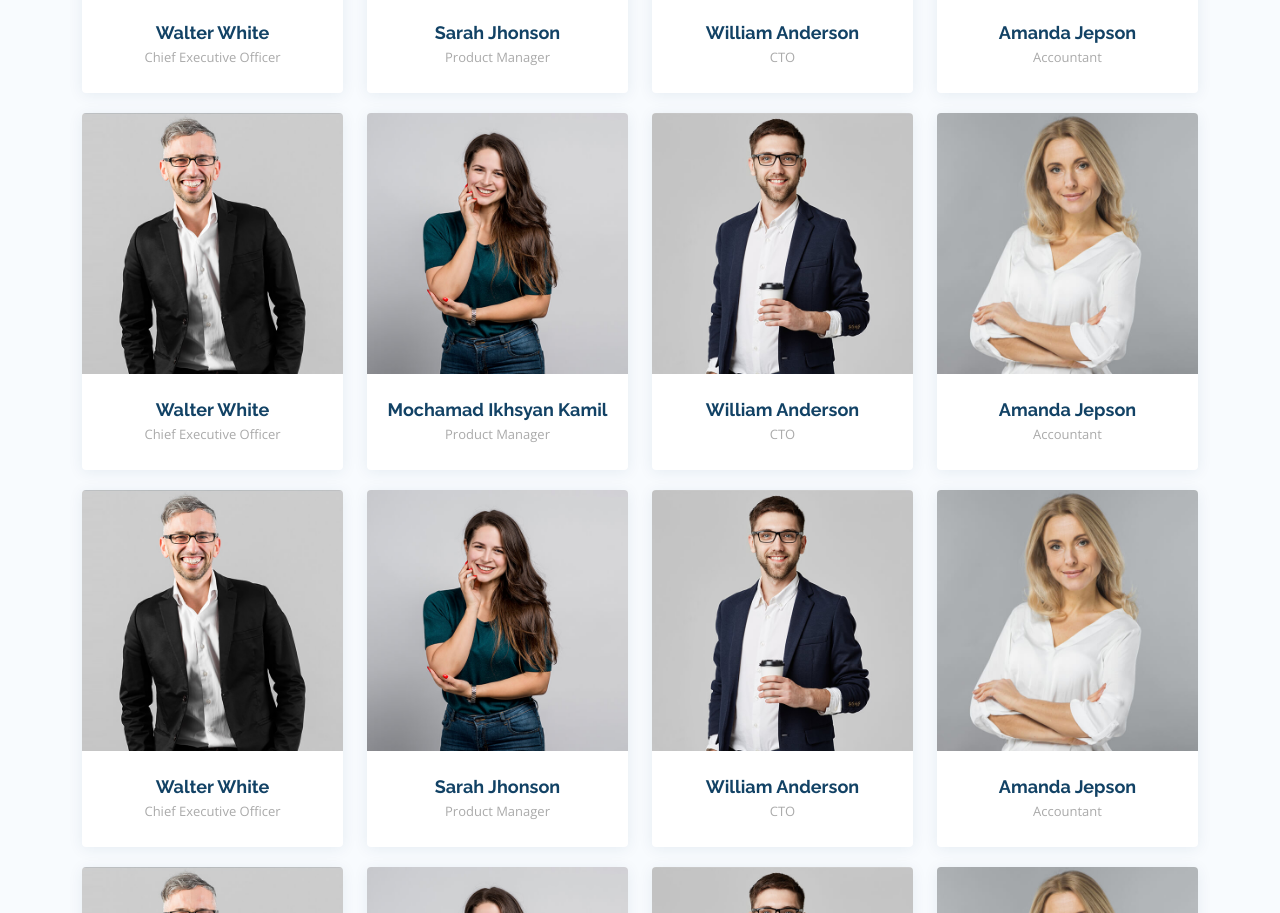
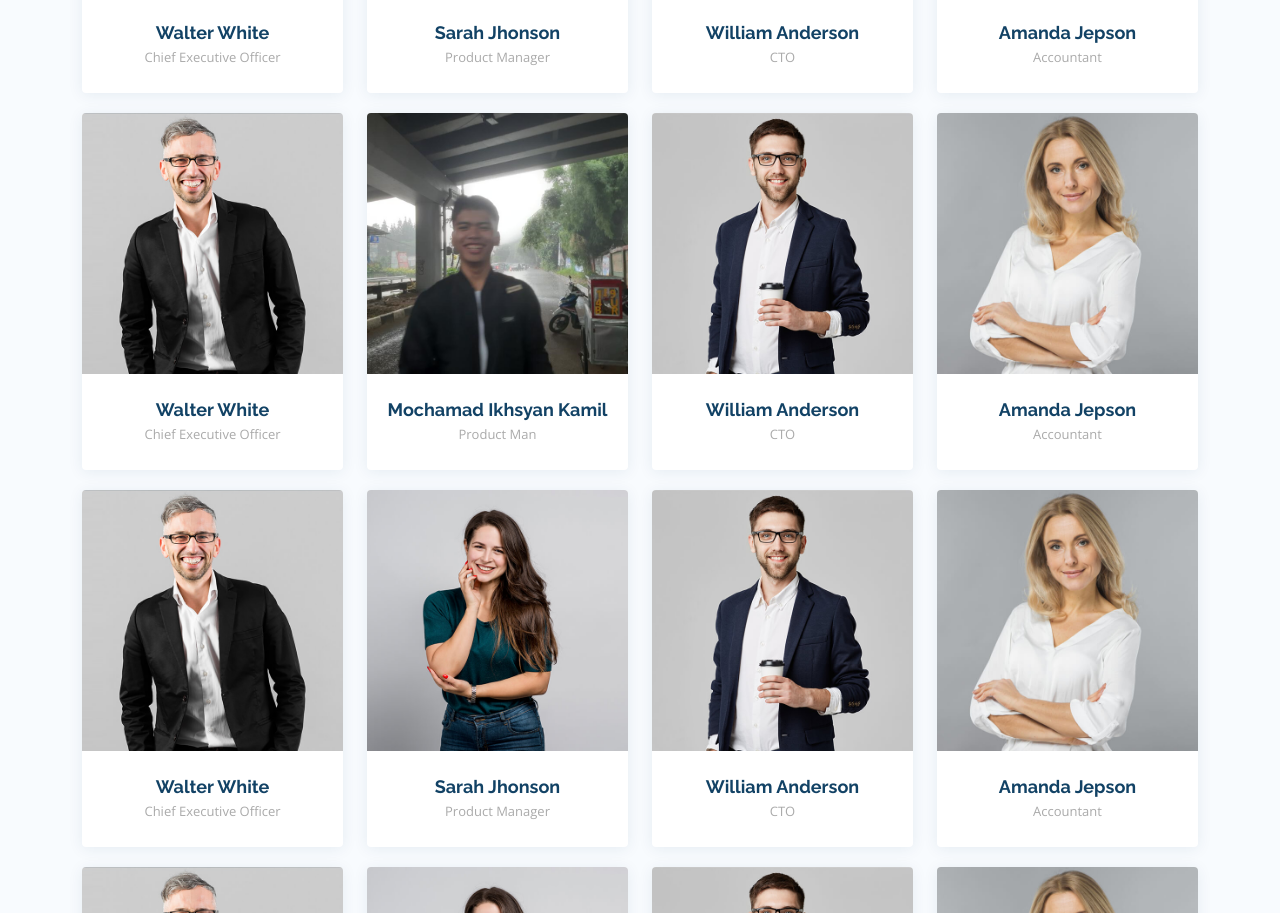
Before and after one commit to atjeprahmat/kolaborasiGithubPPLG42024, a plain HTML site: page index.html in a window 1280 px wide. Shown: the part 6904-7817 px from the top of the page. Drawn offline with nearby package versions, Linux system fonts and the light colour scheme; animation ran at ten frames a second.

Commit message:
mochamadikhsyankamil

```diff
--- a/index.html
+++ b/index.html
@@ -1415,20 +1415,20 @@
               <div class="member">
                 <div class="member-img">
                   <img
-                    src="assets/img/team/team-2.jpg"
-                    class="img-fluid"
-                    alt=""
-                  />
-                  <div class="social">
-                    <a href=""><i class="bi bi-twitter"></i></a>
-                    <a href=""><i class="bi bi-facebook"></i></a>
-                    <a href=""><i class="bi bi-instagram"></i></a>
+                    src="assets/img/team/ikhsyan.png"
+                    class="img-fluid"
+                    alt=""
+                  />
+                  <div class="social">
+                    <a href=""><i class="bi bi-twitter"></i></a>
+                    <a href=""><i class="bi bi-facebook"></i></a>
+                    <a href="https://www.instagram.com/_sunburnn/"><i class="bi bi-instagram"></i></a>
                     <a href=""><i class="bi bi-linkedin"></i></a>
                   </div>
                 </div>
                 <div class="member-info">
                   <h4>Mochamad Ikhsyan Kamil</h4>
-                  <span>Product Manager</span>
+                  <span>Product Man</span>
                 </div>
               </div>
             </div>
```
